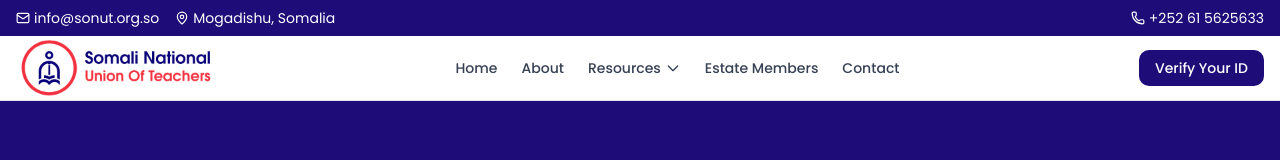
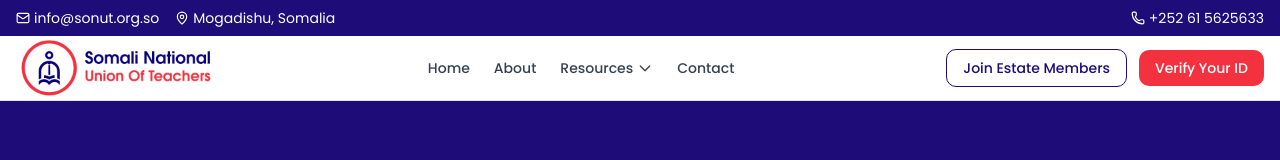
Before and after one commit to Raadsan/sonutorganization, a Next.js app: page /estatemembers in a window 1280 px wide. Shown: the top 160 px of the page. Built offline with nearby package versions, Linux system fonts and the light colour scheme.

Commit message:
feat: implement admin login API route and add membership registration form and navigation components

```diff
--- a/components/Members/memebrsform.tsx
+++ b/components/Members/memebrsform.tsx
@@ -170,7 +170,6 @@ export default function MembersForm() {
                           <option value="Jubaland">Jubaland</option>
                           <option value="Puntland">Puntland</option>
                           <option value="South West">South West</option>
-                          <option value="Somaliland">Somaliland</option>
                         </select>
                       </div>
                     </div>
--- a/components/ui/Home/Nav.tsx
+++ b/components/ui/Home/Nav.tsx
@@ -17,7 +17,6 @@ const navLinks = [
       { label: "Our News", href: "/Resources/ournews" },
     ],
   },
-  { label: "Estate Members", href: "/estatemembers" },
   { label: "Contact", href: "/contactus" },
 ];
 
@@ -101,8 +100,14 @@ export default function Nav() {
         {/* Button - Gesh (Mobile + Desktop) */}
         <div className="flex items-center gap-3">
           <Link
+            href="/estatemembers"
+            className="hidden sm:inline-flex items-center gap-1.5 rounded-lg bg-white px-4 py-2 text-sm font-medium text-[#1E0D79] border border-[#1E0D79] hover:bg-gray-50 transition-colors"
+          >
+            Join Estate Members
+          </Link>
+          <Link
             href="/contactus"
-            className="hidden sm:inline-flex items-center gap-1.5 rounded-lg bg-[#1E0D79] px-4 py-2 text-sm font-medium text-white hover:bg-[#2a1a8a] transition-colors"
+            className="hidden sm:inline-flex items-center gap-1.5 rounded-lg bg-[#F4313F] px-4 py-2 text-sm font-medium text-white hover:bg-[#d92936] transition-colors"
           >
             Verify Your ID
           </Link>
@@ -173,13 +178,20 @@ export default function Nav() {
                   )}
                 </li>
               ))}
-              <li className="pt-2">
+              <li className="pt-2 flex flex-col gap-2">
+                <Link
+                  href="/estatemembers"
+                  onClick={() => setOpen(false)}
+                  className="inline-flex items-center justify-center gap-1.5 rounded-lg bg-white border border-[#1E0D79] px-4 py-2 text-sm font-medium text-[#1E0D79]"
+                >
+                  Join Estate Members
+                </Link>
                 <Link
                   href="/contactus"
                   onClick={() => setOpen(false)}
-                  className="inline-flex items-center gap-1.5 rounded-lg bg-[#1E0D79] px-4 py-2 text-sm font-medium text-white"
+                  className="inline-flex items-center justify-center gap-1.5 rounded-lg bg-[#F4313F] px-4 py-2 text-sm font-medium text-white"
                 >
-                Verify Your ID
+                  Verify Your ID
                 </Link>
               </li>
             </ul>
```
Also changed, not shown: app/api/auth/login/route.ts (line endings or trailing spaces).
